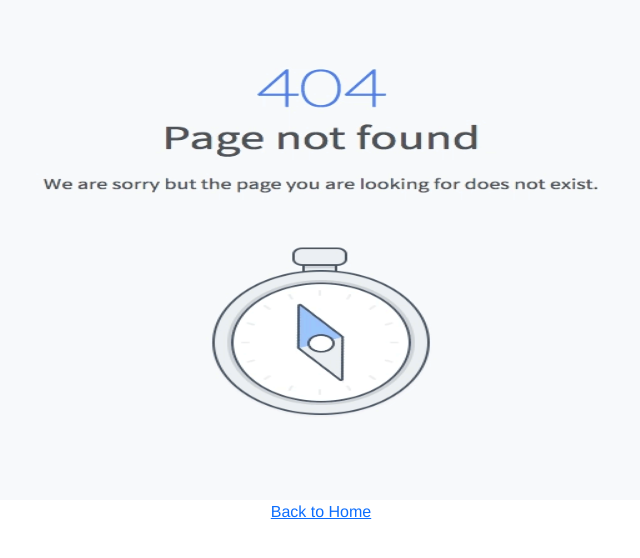
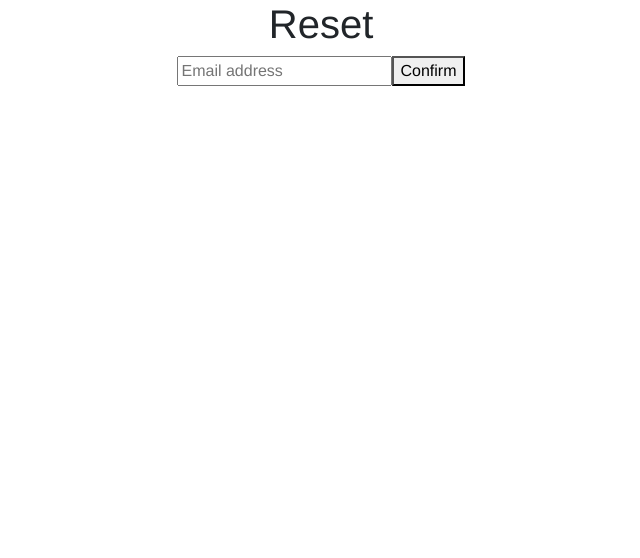
Before and after one commit to RabeyaIslam99/independent-service-provider, a React (Create React App) app: page /reset in a window 1280 px wide. Shown: the top 558 px of the page, without its empty margins (319-959 px from the left). Built offline with nearby package versions, Linux system fonts and the light colour scheme.

Commit message:
final added

```diff
--- a/src/App.js
+++ b/src/App.js
@@ -12,6 +12,7 @@ import Appointment from './components/Appointment/Appointment';
 
 import Blogs from './components/Blogs/Blogs';
 import NotFound from './components/NotFound/NotFound';
+import Reset from './components/Login/Reset/Reset';
 
 function App() {
   return (
@@ -30,6 +31,8 @@ function App() {
         <Route path='/services' element={<Services></Services>}></Route>
         <Route path='/login' element={<Login></Login>}></Route>
         <Route path='/signup' element={<SignUp></SignUp>}></Route>
+        <Route path='/reset' element={<Reset></Reset>}></Route>
+
         <Route path='/blogs' element={<Blogs></Blogs>}></Route>
         <Route path='*' element={<NotFound></NotFound>}></Route>
 
--- a/src/components/Login/Login.js
+++ b/src/components/Login/Login.js
@@ -75,6 +75,11 @@ const Login = () => {
       </div>
           <p>
              New to ema john?  <Link className='form-link' to='/signup'>Create an account</Link>
+
+         </p>
+         <p>
+             Forget Password?  <Link className='form-link' to='/reset'>Reset Password</Link>
+
          </p>
          </form>
 
--- /dev/null
+++ b/src/components/Login/Reset/Reset.js
@@ -0,0 +1,41 @@
+import React, { useState } from 'react';
+import { Toast } from 'react-bootstrap';
+import {  sendPasswordResetEmail} from 'firebase/auth';
+import auth from '../../../firebase.init';
+const Reset = () => {
+
+    const [email, setEmail] = useState("");
+
+const onChangeHandler = (event) => {
+    event.preventDefault();
+    const {
+        value
+    } = event.target;
+    setEmail(value);
+};
+const sendResetLinkHandler = (event) => {
+    event.preventDefault();
+ console.log(event)
+    auth
+        .sendPasswordResetEmail(email)
+        .then(() => {
+            Toast.success(
+                "Password reset link sent, please check your email inbox."
+            );
+            setEmail("");
+        })
+        .catch((err) => {
+            Toast.error(err.message);
+        });
+};
+    return (
+        <div>
+            <h1>Reset</h1>
+            <input type="email" name="email" id="email" placeholder="Email address" value={email} onChange={onChangeHandler} />
+
+<button onClick={sendResetLinkHandler}> Confirm </button>
+        </div>
+    );
+};
+
+export default Reset;
```
